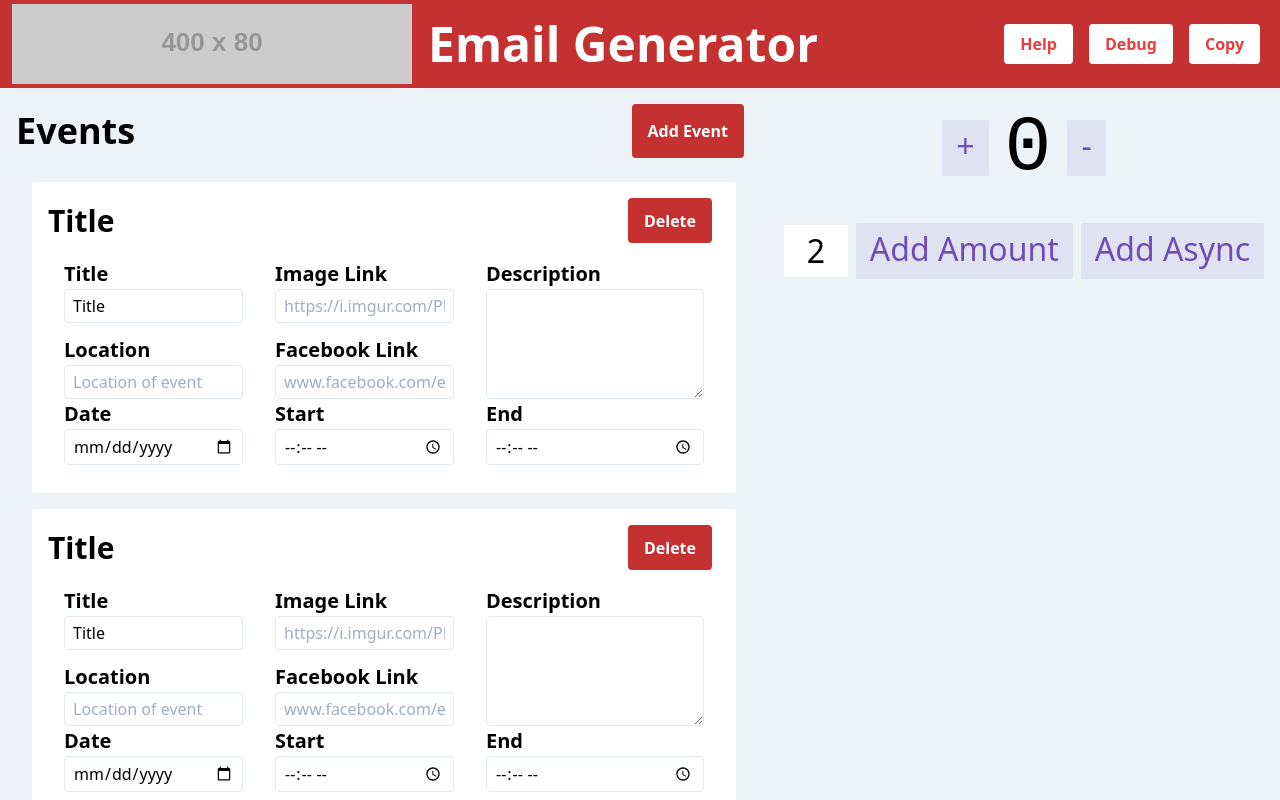
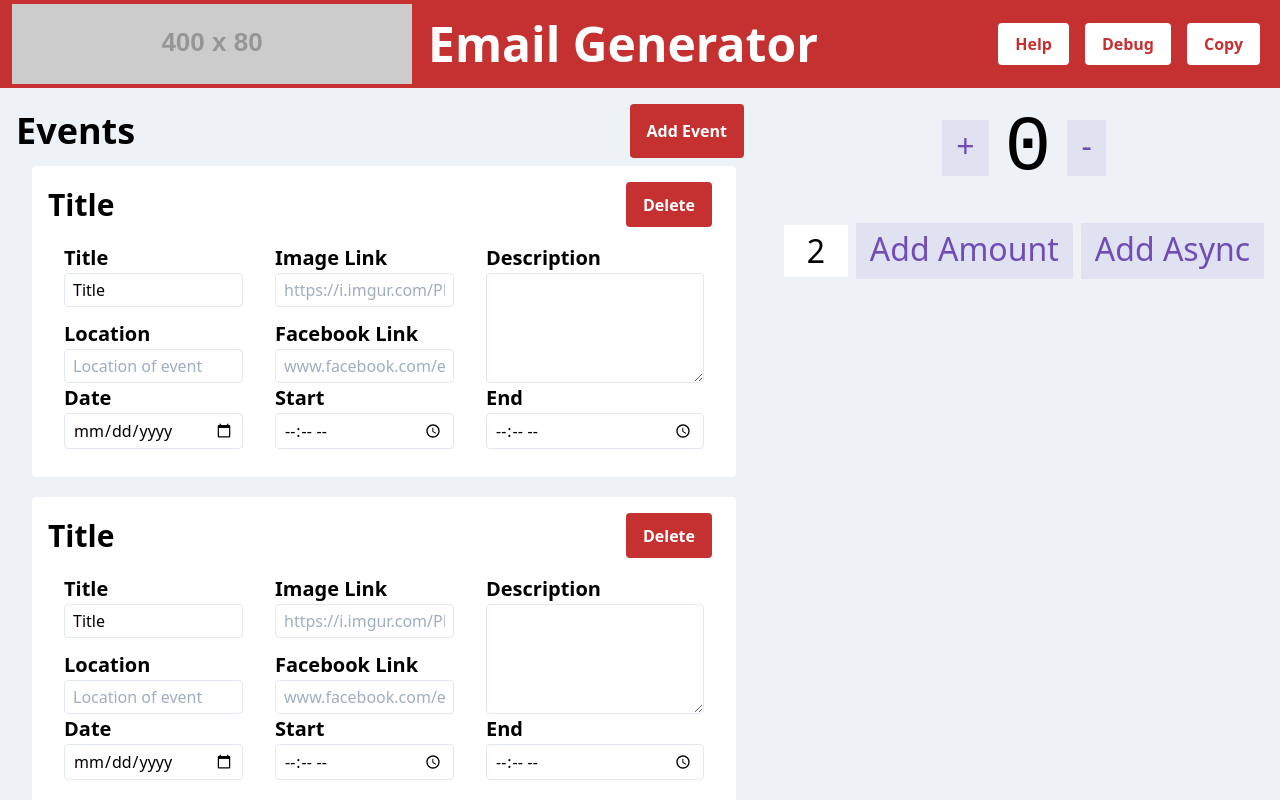
Before and after one commit to ekarnis/email-generator, a React (Create React App) app: page / in a window 1280 px wide. Built offline with nearby package versions, Linux system fonts and the light colour scheme.

Commit message:
Minor style tweaks

```diff
--- a/src/features/button/Button.js
+++ b/src/features/button/Button.js
@@ -4,10 +4,12 @@
   let colour
   switch (props.type) {
     case 'inverted':
-      colour = 'bg-white hover:bg-gray-300 text-red-600'
+      colour =
+        'bg-white hover:bg-red-700 text-red-700 hover:text-white border border-transparent hover:border-white'
       break
     case 'primary':
-      colour = 'bg-red-700 hover:bg-red-800 text-white'
+      colour =
+        'bg-red-700 hover:bg-white text-white hover:text-red-700 border border-transparent hover:border-red-700'
       break
     default:
       break
--- a/src/features/event-card/EventCard.js
+++ b/src/features/event-card/EventCard.js
@@ -33,8 +33,10 @@
   const startTime = useSelector(selectStartTime)
   const title = useSelector(selectTitle)
 
+  const dispatch = useDispatch()
+
   return (
-    <article className='bg-white p-4 rounded hover:shadow-xl m-4'>
+    <article className='bg-white p-4 rounded hover:shadow-xl mb-5 mx-4'>
       <header className='flex w-full justify-between mb-4'>
         <h2 className='text-3xl font-extrabold'>{title ? title : 'Title'}</h2>
         <Button text='Delete' type='primary' />
@@ -102,7 +104,7 @@
             className='border border-gray-300 hover:border-blue-500 rounded px-2 py-1 flex-grow'
             style={{ scrollbarColor: 'red yellow;' }}
             value={description}
-            onChange={setDescription}
+            onChange={e => dispatch(setDescription(e.target.value))}
           ></textarea>
           <span>
             <p className='text-xl font-bold'>End</p>
```
